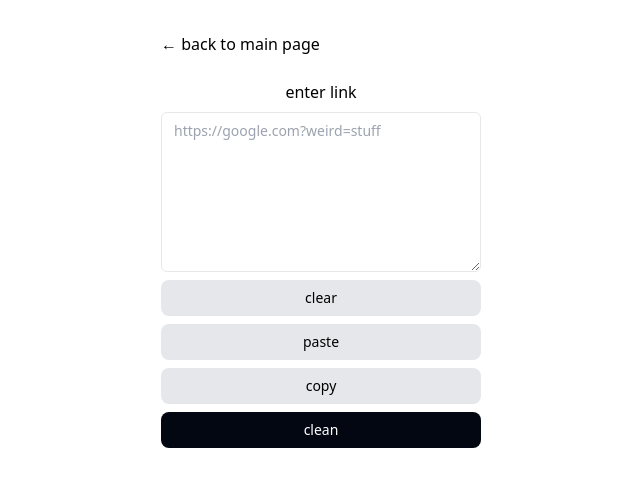
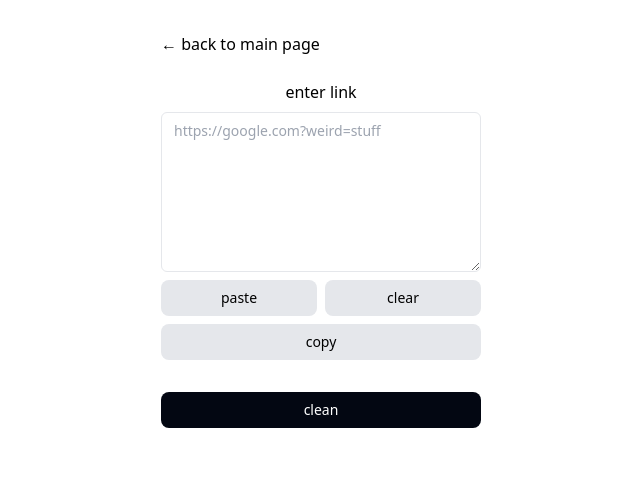
Before and after one commit to afrieirham/tools, a Next.js app: page /url-cleaner in a window 1280 px wide. Shown: the top 486 px of the page, without its empty margins (319-959 px from the left). Built offline with nearby package versions, Linux system fonts and the light colour scheme.

Commit message:
reorder buttons

```diff
--- a/src/pages/url-cleaner.tsx
+++ b/src/pages/url-cleaner.tsx
@@ -3,8 +3,19 @@ import React, { useState } from "react";
 function UrlCleaner() {
   const [input, setInput] = useState("");
 
+  function isValidURL(url: string) {
+    const urlPattern = /^(https?ftp):\/\/[^\s/$.?#].[^\s]*$/i;
+    return urlPattern.test(url);
+  }
+
   const onCleanUrl = (e: React.FormEvent<HTMLFormElement>) => {
     e.preventDefault();
+
+    if (!isValidURL(input)) {
+      alert("Not valid url");
+      return;
+    }
+
     const url = new URL(input);
     const cleanUrl = url.protocol + "//" + url.hostname + url.pathname;
     setInput(cleanUrl);
@@ -29,13 +40,7 @@ function UrlCleaner() {
           onChange={(e) => setInput(e.target.value)}
           className="min-h-40 flex w-full h-10 max-w-sm px-3 py-2 mx-auto text-sm border rounded-md border-input bg-background ring-offset-background placeholder:text-muted-foreground focus-visible:outline-none focus-visible:ring-2 focus-visible:ring-ring focus-visible:ring-offset-2 disabled:cursor-not-allowed disabled:opacity-50"
         />
-        <button
-          type="button"
-          onClick={() => setInput("")}
-          className="w-full max-w-sm py-2 text-sm bg-gray-200 rounded-lg hover:bg-gray-300"
-        >
-          clear
-        </button>
+        <div className="flex space-x-2 w-full">
           <button
             type="button"
             onClick={async () => setInput(await navigator.clipboard.readText())}
@@ -45,12 +50,20 @@ function UrlCleaner() {
           </button>
           <button
             type="button"
+            onClick={() => setInput("")}
+            className="w-full max-w-sm py-2 text-sm bg-gray-200 rounded-lg hover:bg-gray-300"
+          >
+            clear
+          </button>
+        </div>
+        <button
+          type="button"
           onClick={() => navigator.clipboard.writeText(input)}
           className="w-full max-w-sm py-2 text-sm bg-gray-200 rounded-lg hover:bg-gray-300"
         >
           copy
         </button>
-
+        <br />
         <button
           type="submit"
           className="w-full max-w-sm py-2 text-sm text-white bg-gray-950 rounded-lg hover:bg-gray-800"
```
Lines whose indentation alone changed are shown as unchanged.
